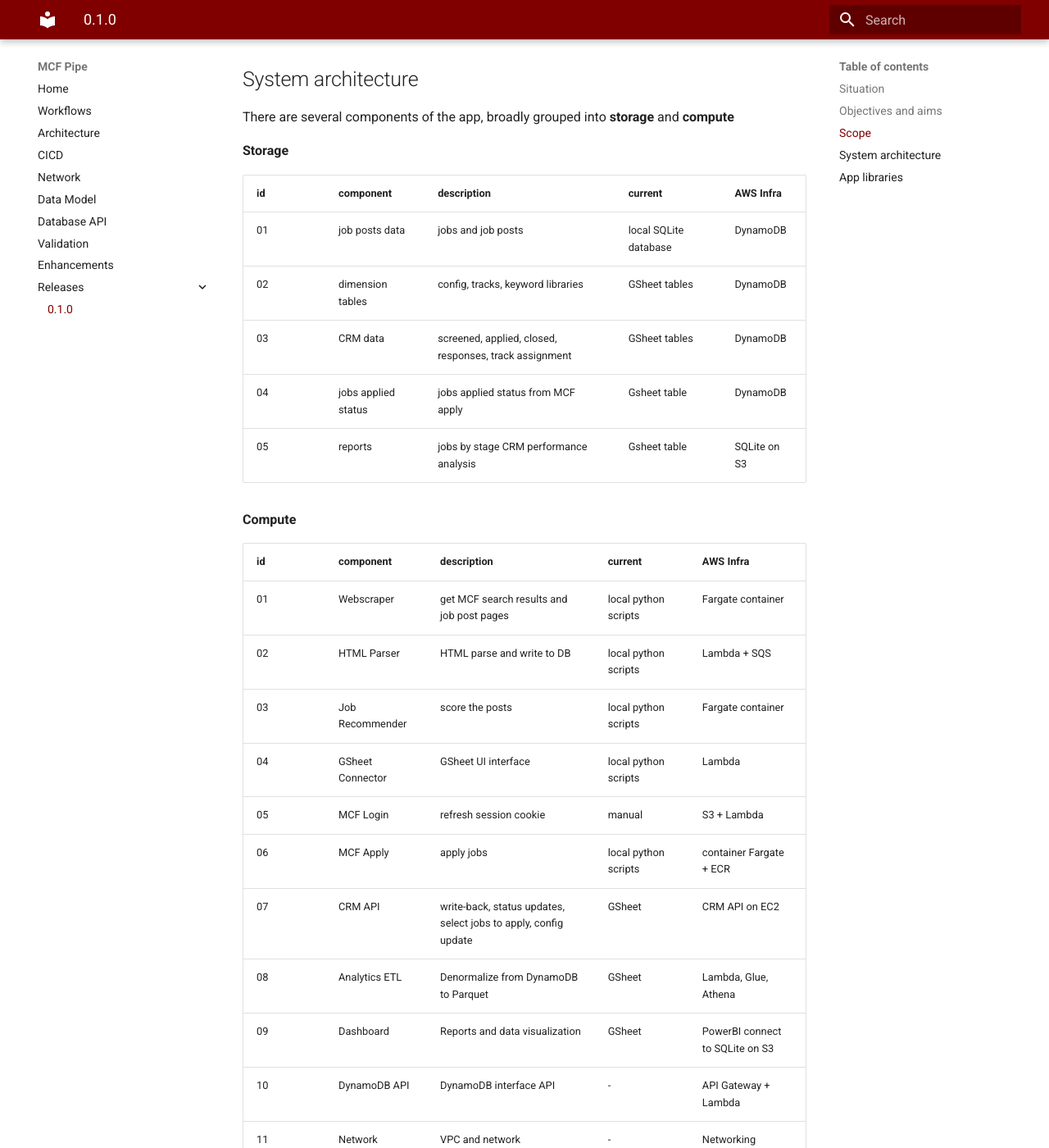
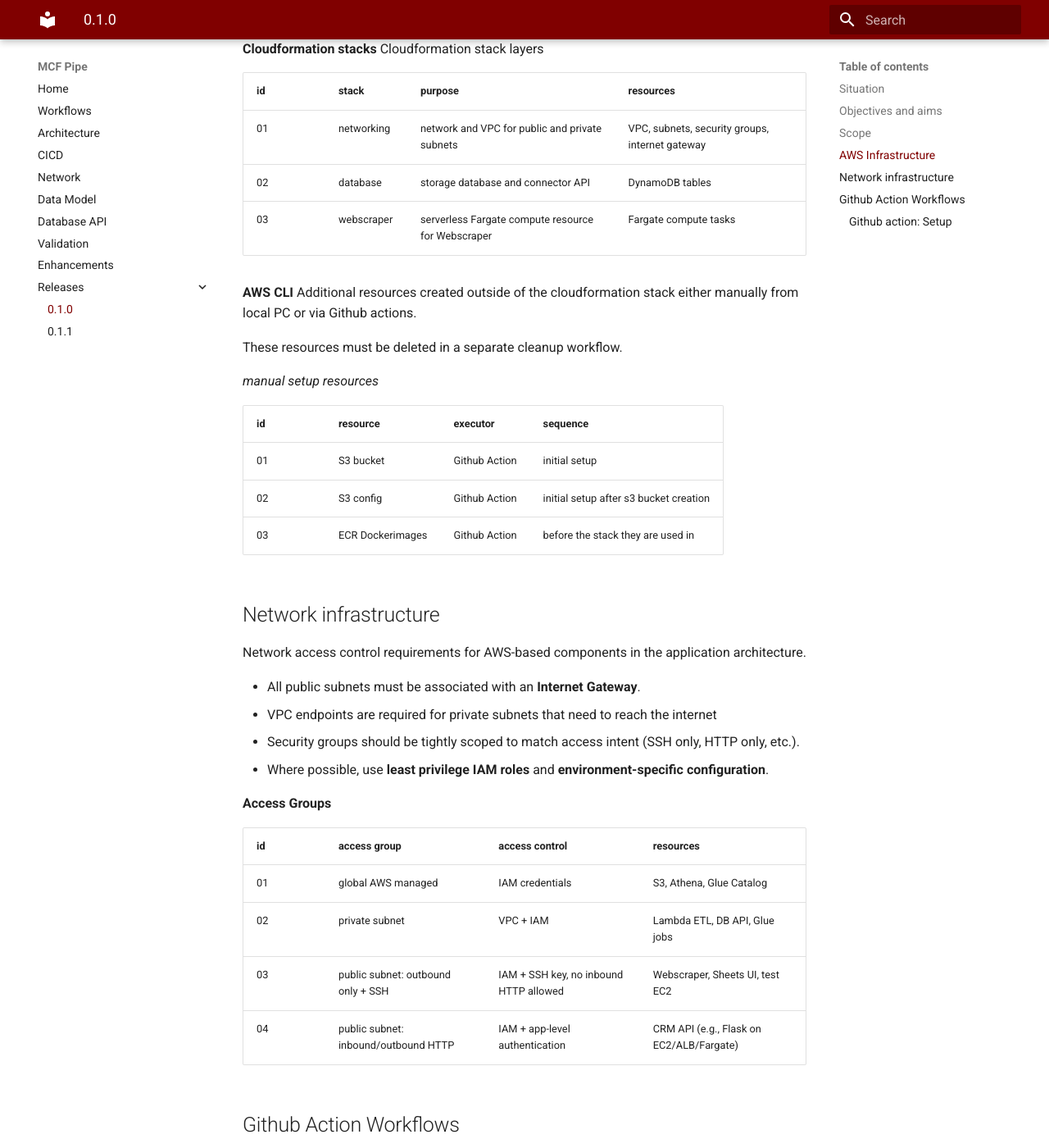
Before and after one commit to yayfalafels/mcfpipe, an MkDocs documentation site: the page built from docs/releases/010_cloud_infra.md, in a window 1280 px wide and 1400 px high, scrolled down 769 px. Shown: the whole window at 82% size. Built offline with MkDocs 1.6.1 and Material for MkDocs 9.7.7, drawn with Linux system fonts in a browser that asks for light colours; some of the changed text lies outside the part shown.

Commit message:
new release branch 011

```diff
--- a/docs/releases/010_cloud_infra.md
+++ b/docs/releases/010_cloud_infra.md
@@ -1,60 +1,88 @@
-# Cloud Infrastructure
-This release covers the setup of Cloud infrastructure on AWS for the MCF pipe serverless backend API and database
+# Network Infrastructure
+This release covers the setup of Network infrastructure on AWS for the MCF pipe serverless backend API and database
 
 ## Situation
-The current version of the app `jobsearch` runs locally on PC.  Migrating to the cloud improves maintainability and pathway for full automation, with some drawback in development and small cloud operating costs.
+The current version of the app `jobsearch` runs locally on PC.  Migrating to the cloud improves maintainability and pathway for full automation, with some drawback in development and small cloud operating costs. The deployment to cloud is organized into stack layers, with the first layer to setup the network infrastructure.
 
 ## Objectives and aims
-Migrate current functionality to AWS Cloud.
+Migrate current functionality to AWS Cloud. First step setup Network infrastructure.
 
 ## Scope
-The current scope includes
+The current scope includes the **network stack infrastructure**, deployed via CICD Github Aciton
 
-- Network infrastructure
-- DynamoDB database API
-- `jobs search` workflow
+## AWS Infrastructure
+The AWS infrastructure is organized into layered CloudFormation stacks, segregated by function and coupled through the repository via parameters and configuration files.
 
-__Jobs search__
-Scrape data from MCF website parse and store into cloud AWS DynamoDB database
+__Cloudformation stacks__
+Cloudformation stack layers
 
-## System architecture
-There are several components of the app, broadly grouped into **storage** and **compute**
+| id | stack | purpose | resources |
+| - | - | - | - |
+| 01 | networking | network and VPC for public and private subnets | VPC, subnets, security groups, internet gateway |
+| 02 | database | storage database and connector API | DynamoDB tables |
+| 03 | webscraper | serverless Fargate compute resource for Webscraper | Fargate compute tasks |
 
-__Storage__
+__AWS CLI__
+Additional resources created outside of the cloudformation stack either manually from local PC or via Github actions.
 
-| id | component | description | current | AWS Infra |
+These resources must be deleted in a separate cleanup workflow.
+
+_manual setup resources_
+
+| id | resource | executor | sequence |
+| - | - | - | - |
+| 01 | S3 bucket | Github Action | initial setup |
+| 02 | S3 config | Github Action | initial setup after s3 bucket creation |
+| 03 | ECR Dockerimages | Github Action | before the stack they are used in |
+
+## Network infrastructure
+Network access control requirements for AWS-based components in the application architecture.
+
+- All public subnets must be associated with an **Internet Gateway**.
+- VPC endpoints are required for private subnets that need to reach the internet
+- Security groups should be tightly scoped to match access intent (SSH only, HTTP only, etc.).
+- Where possible, use **least privilege IAM roles** and **environment-specific configuration**.
+
+__Access Groups__
+
+| id | access group   | access control  | resources  |
+|----|---|----|--|
+| 01 | global AWS managed  | IAM credentials | S3, Athena, Glue Catalog |
+| 02 | private subnet | VPC + IAM | Lambda ETL, DB API, Glue jobs |
+| 03 | public subnet: outbound only + SSH  | IAM + SSH key, no inbound HTTP allowed | Webscraper, Sheets UI, test EC2 |
+| 04 | public subnet: inbound/outbound HTTP| IAM + app-level authentication | CRM API (e.g., Flask on EC2/ALB/Fargate) |
+
+## Github Action Workflows
+CICD to deploy each of the stacks are orchestrated via Github Actions
+
+| id | workflow | app feature | description |
+| - | - | - | - |
+| 01 | network | initial setup and network | initial setup, create S3 bucket, global IAM roles, network infrastructure |
+| 02 | db api | database api | load database schema, deploy database dynamodb tables and db api stack, upload db api config ex API URL |
+| 03 | tester | tester | create docker image for tester Fargate container image, deploy tester stack and upload tester config for SSH access ex tester instance_id |
+| 01 | webscraper | webscraper | create docker image |
+
+### Github action: Setup
+initial setup, create S3 bucket, global IAM roles, network infrastructure
+
+| id | step | description |
+| - | - | - |
+| 01 | create S3 bucket | |
+| 02 | upload global config | |
+| 03 | deploy network stack |  |
+| 04 | record, upload deploy artifacts to S3 | example: VPC id and endpoints |
+
+network config JSON artifact `mcfpipe/aws/network/network_config.json`
+
+__parameters__
+network config parameters
+
+| id | resource | parameter | value | description |
 | - | - | - | - | - |
-| 01 | job posts data | jobs and job posts | local SQLite database | DynamoDB |
-| 02 | dimension tables | config, tracks, keyword libraries | GSheet tables | DynamoDB |
-| 03 | CRM data | screened, applied, closed, responses, track assignment | GSheet tables | DynamoDB |
-| 04 | jobs applied status | jobs applied status from MCF apply | Gsheet table | DynamoDB |
-| 05 | reports | jobs by stage CRM performance analysis | Gsheet table | SQLite on S3 |
-
-__Compute__
-
-| id | component | description | current | AWS Infra |
-| - | - | - | - | - |
-| 01 | Webscraper | get MCF search results and job post pages | local python scripts | Fargate container |
-| 02 | HTML Parser | HTML parse and write to DB | local python scripts | Lambda + SQS |
-| 03 | Job Recommender | score the posts | local python scripts | Fargate container |
-| 04 | GSheet Connector | GSheet UI interface | local python scripts | Lambda |
-| 05 | MCF Login | refresh session cookie | manual | S3 + Lambda |
-| 06 | MCF Apply | apply jobs | local python scripts | container Fargate + ECR  |
-| 07 | CRM API | write-back, status updates, select jobs to apply, config update | GSheet | CRM API on EC2 |
-| 08 | Analytics ETL | Denormalize from DynamoDB to Parquet | GSheet | Lambda, Glue, Athena |
-| 09 | Dashboard | Reports and data visualization | GSheet | PowerBI connect to SQLite on S3 |
-| 10 | DynamoDB API | DynamoDB interface API | - | API Gateway + Lambda |
-| 11 | Network | VPC and network infrastructure | - | Networking |
-
-## App libraries
-The source code is modularlized into app libraries since they have unique dependency and environment requirements
-
-| component | requirements | resource | app library |
-| - | - | - | - |
-| Webscraper | selenium, boto3, bs4 | Fargate container | mcfscrape |
-| HTML Parser | boto3, bs4 | Lambda | mcfparse |
-| Job Recommender | pandas, nltk, scikit-learn, openai | Fargate container | jobmatch |
-| CRM API | TBD Flask/Django | API Gateway + Lambda | jobcrm |
-| Analytics ETL | pandas, boto3, sqlite3 | Lambda | jobpipe |
-| Gsheet Connector | pandas, google api, boto3 | Lambda | gsheetui |
-| Database API | boto3 | API Gateway + Lambda | jobdb |
+| 01 | VPC | VpcId |vpc-*** | The VPC every resource should live in. You’ll pass this to anything that needs VPC context (Lambda-in-VPC, ECS/Fargate, RDS, ALB, endpoints). |
+| 02 | Public Subnet 01 | PublicSubnet1Id | subnet-**** | public subnets: two for different AZs, associated with a route table that has a route to the IGW. Use for internet-facing things or tasks that need a public IP |
+| 03 | Public Subnet 02 | PublicSubnet2Id | subnet-**** | - same - |
+| 04 | Private Subnet | PrivateSubnetId |subnet-**** | private subnet: associated with a route table that has a route to the IGW. Use for internet-facing things or tasks that need a public IP |
+| 05 | security group: Public HTTP | SGHTTP | sg-**** | Inbound: 80/443 from 0.0.0.0/0 |
+| 06 | security group: Private | SGPrivate | sg-**** |private services. Usually no inbound from the internet, only from trusted SGs or within VPC |
+| 07 | security group: SSH | SGSSH |  sg-**** | SSH access to public instances |
--- a/mkdocs.yml
+++ b/mkdocs.yml
@@ -12,6 +12,7 @@ nav:
   - Enhancements: enhancements.md
   - Releases:
       - 0.1.0: releases/010_cloud_infra.md
+      - 0.1.1: releases/011_dbapi.md
 
 theme:
   name: material
```
Also changed, not shown: AGENTS.md (+1 -3 lines), dev/releases/011_dbapi.md (added, +11 -0 lines), docs/releases/011_dbapi.md (added, +51 -0 lines), 1 other file.
